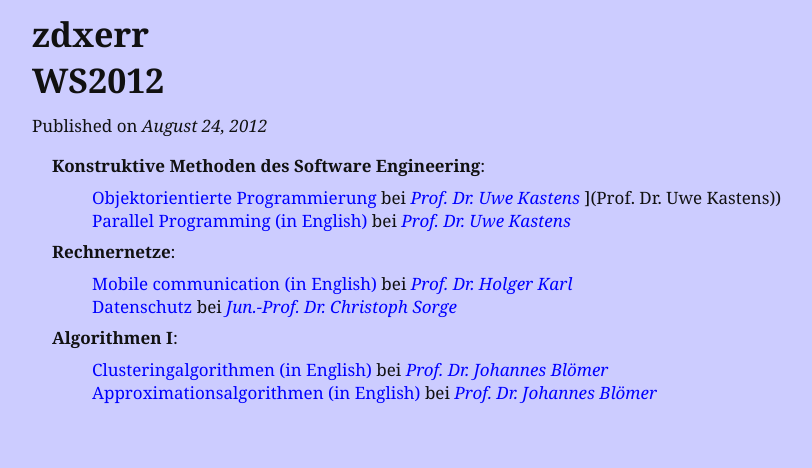
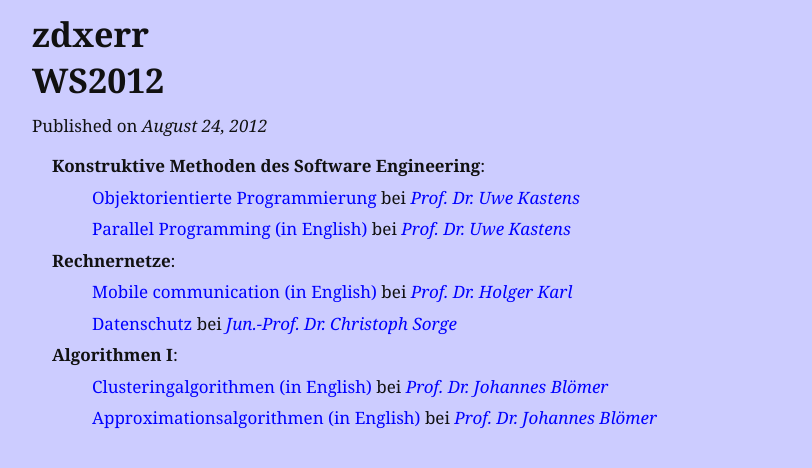
Before and after one commit to zdxerr/zdxerr.github.com, a Jekyll site: the page built from _posts/2012-08-24-ws-2012.markdown, in a window 1280 px wide. Shown: the top 468 px of the page, without its empty margins (208-1020 px from the left). Built offline with Jekyll 4.4.1, drawn with Linux system fonts in a browser that asks for light colours; Markdown is read by kramdown in place of the engine named in the settings; some of the changed lines change nothing that is shown.

Commit message:
Some fixing.

```diff
--- a/_posts/2012-08-24-ws-2012.markdown
+++ b/_posts/2012-08-24-ws-2012.markdown
@@ -7,15 +7,17 @@ categories: [links, university, lecture]
 - __Konstruktive Methoden des Software Engineering__:
 
     - [Objektorientierte Programmierung](http://ag-kastens.uni-paderborn.de/lehre/material/oop/) bei _[Prof. Dr. Uwe Kastens](http://www.cs.uni-paderborn.de/fachgebiete/ag-kastens/wir/uwe.html)_
-    ](Prof. Dr. Uwe Kastens))
+
     - [Parallel Programming (in English)](http://ag-kastens.uni-paderborn.de/lehre/material/ppje/) bei _[Prof. Dr. Uwe Kastens](http://www.cs.uni-paderborn.de/fachgebiete/ag-kastens/wir/uwe.html)_
 
 - __Rechnernetze__:
 
     - [Mobile communication (in English)](http://www.cs.uni-paderborn.de/fachgebiete/fachgebiet-rechnernetze/lehre/lehrveranstaltungen/vl-mobilkommunikation.html) bei _[Prof. Dr. Holger Karl](http://www.cs.uni-paderborn.de/fachgebiete/fachgebiet-rechnernetze/people/hk.html)_
+
     - [Datenschutz](http://www.cs.uni-paderborn.de/fachgebiete/fg-netsec/lehre/ws1112/datenschutz.html) bei _[Jun.-Prof. Dr. Christoph Sorge](http://www.cs.uni-paderborn.de/fachgebiete/fg-netsec/personen/csorge.html)_
 
 - __Algorithmen I__:
 
     - [Clusteringalgorithmen (in English)](http://www.cs.uni-paderborn.de/fachgebiete/ag-bloemer/lehre.html) bei _[Prof. Dr. Johannes Blömer](http://www.cs.uni-paderborn.de/fachgebiete/ag-bloemer/personen/jbloemer.html)_
+
     - [Approximationsalgorithmen (in English)](http://www.cs.uni-paderborn.de/fachgebiete/ag-bloemer/lehre.html) bei _[Prof. Dr. Johannes Blömer](http://www.cs.uni-paderborn.de/fachgebiete/ag-bloemer/personen/jbloemer.html)_
```
